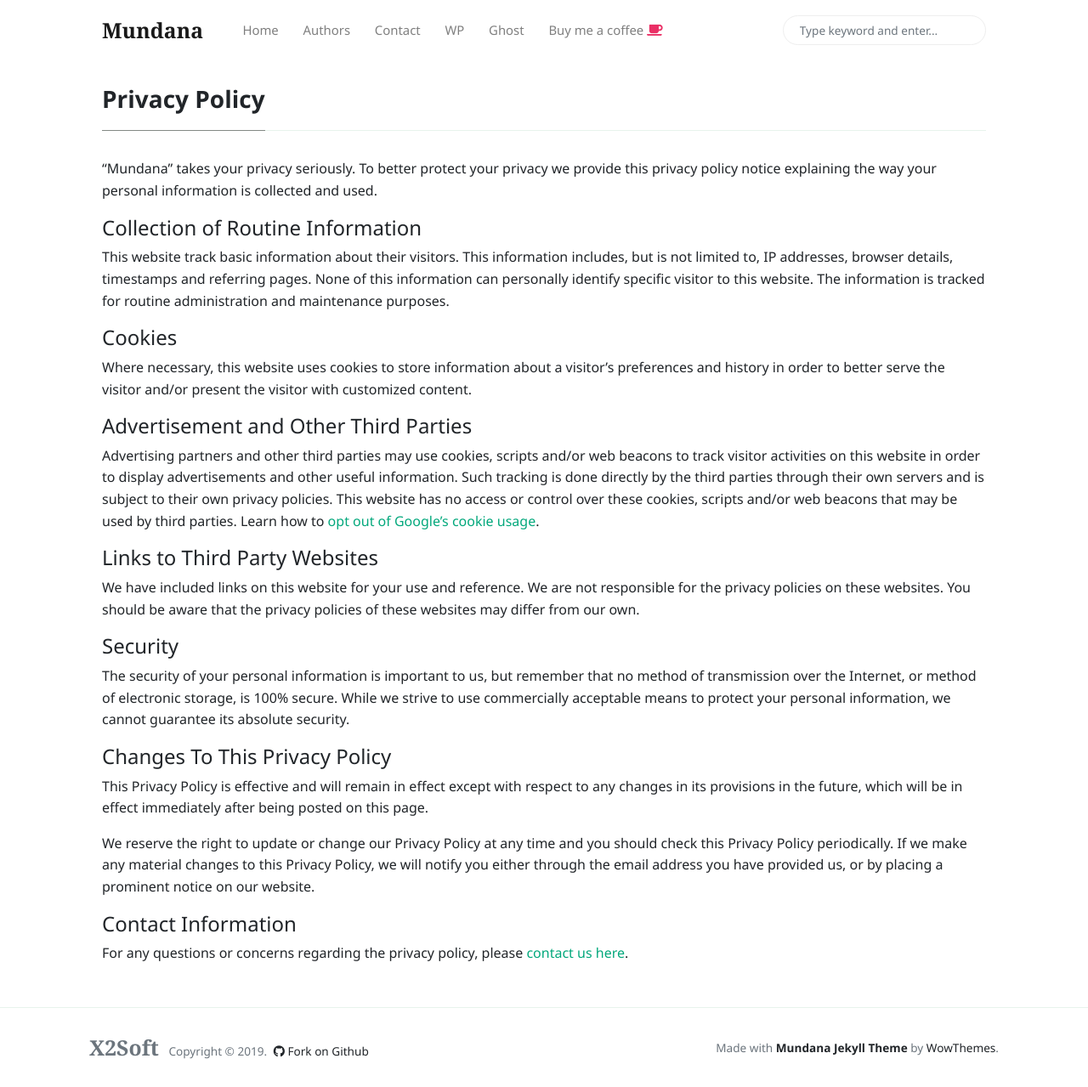
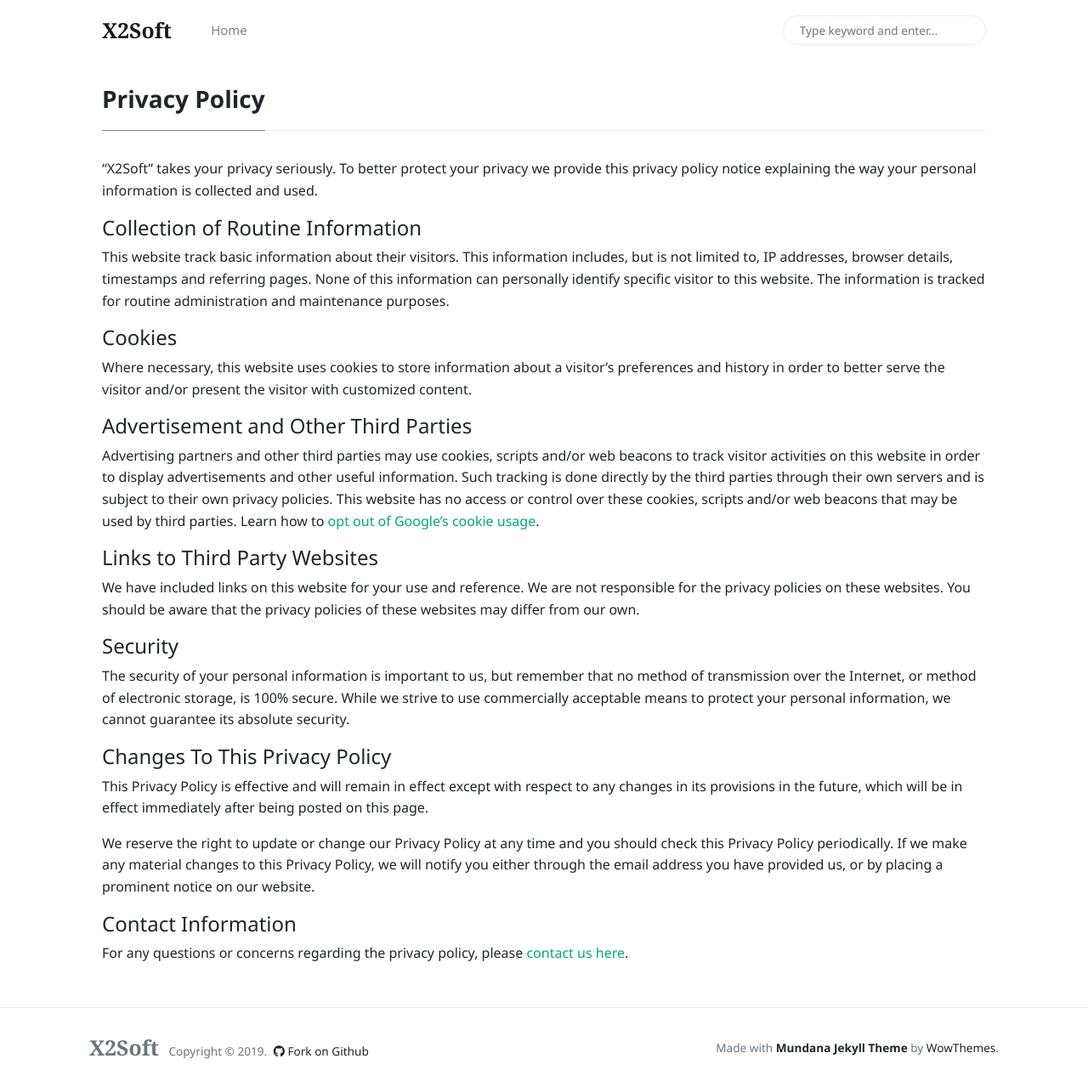
Before and after one commit to x2-soft/x2-soft.github.io, a Jekyll site: the page built from _pages/privacy-policy.md, in a window 1280 px wide and 1279 px high. Shown: the whole window at 85% size. Built offline with Jekyll 4.4.1, drawn with Linux system fonts in a browser that asks for light colours; nearby versions of some CDN libraries.

Commit message:
logo 수정

```diff
--- a/_config.yml
+++ b/_config.yml
@@ -1,6 +1,6 @@
 # Site
-name: 'Mundana'
-description: 'Mundana is a free Jekyll theme for awesome people like you, Medium like.'
+name: 'X2Soft'
+description: 'X2soft 기술 블로그입니다.'
 logo: 'assets/images/logo.png'
 favicon: 'assets/images/favicon.ico'
 url: 'https://x2-soft.github.io'
--- a/_config_dev.yml
+++ b/_config_dev.yml
@@ -1,6 +1,6 @@
 # Site
-name: 'Mundana'
-description: 'Mundana is a free Jekyll theme for awesome people like you, Medium like.'
+name: 'X2Soft'
+description: 'X2soft 기술 블로그입니다.'
 logo: 'assets/images/logo.png'
 favicon: 'assets/images/favicon.ico'
 url: 'http://127.0.0.1:4000'
--- a/_includes/menu-header.html
+++ b/_includes/menu-header.html
@@ -3,6 +3,7 @@
 <li class="nav-item">
 <a class="nav-link" href="{{site.baseurl}}/index.html">Home</a>
 </li>
+<!--
 <li class="nav-item">
 <a class="nav-link" href="{{site.baseurl}}/authors-list.html">Authors</a>
 </li>
@@ -17,4 +18,4 @@
 </li>
 <li class="nav-item">
 <a target="_blank" class="nav-link" href="https://www.wowthemes.net/donate/">Buy me a coffee <i class="fa fa-coffee text-danger"></i></a>
-</li>
+</li> -->
```
Also changed, not shown: 15 other files.
